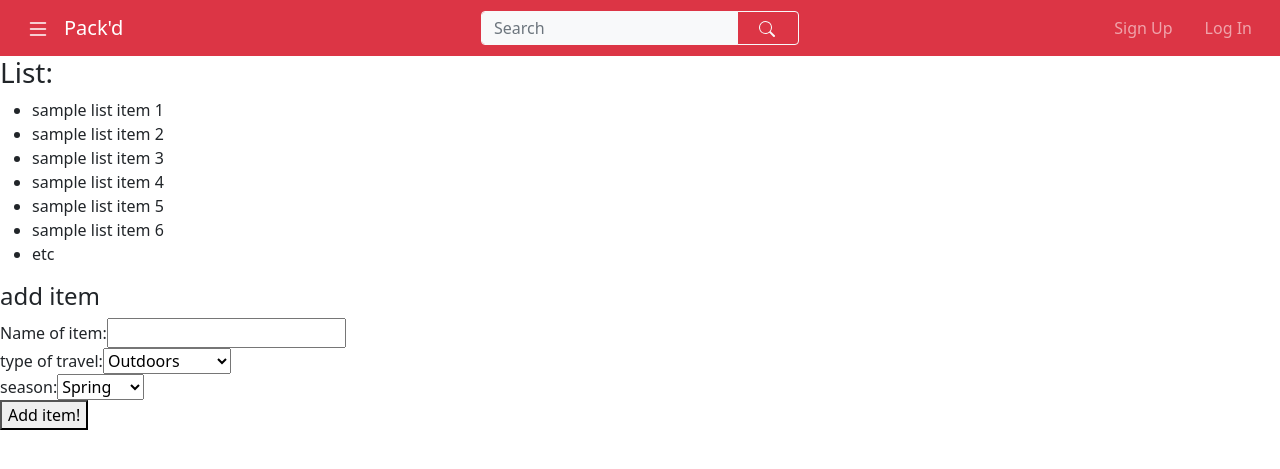
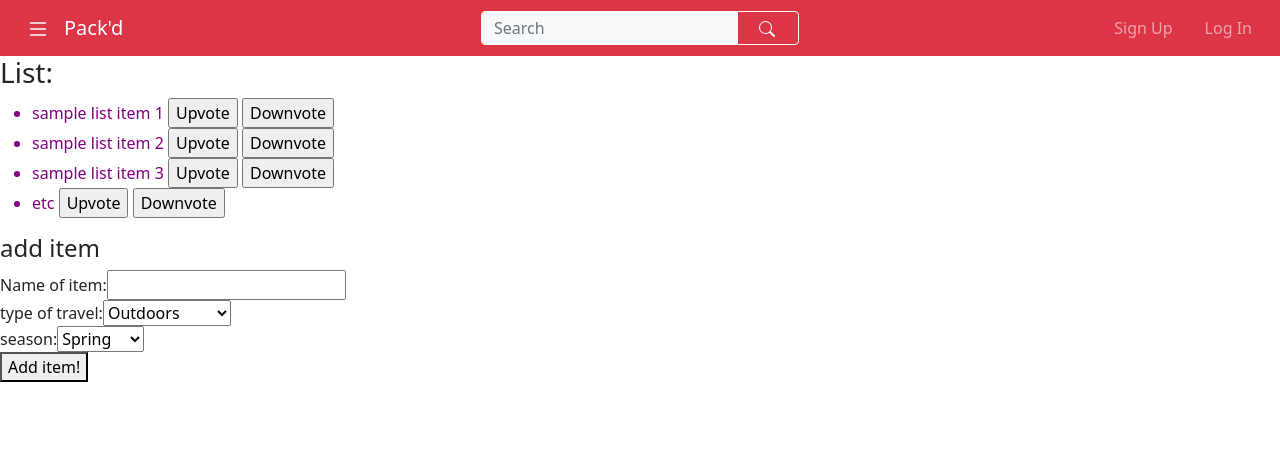
Before and after one commit to thurnye/pack-app, a Django app: page /search/new/filters in a window 1280 px wide. Shown: the top 469 px of the page. Run offline with Django 3.2, Linux system fonts and the light colour scheme; some libraries are stand-ins or nearby versions.

Commit message:
jquery/ajax upvoting/downvoting system build

```diff
--- a/main_app/static/css/style.css
+++ b/main_app/static/css/style.css
@@ -62,3 +62,6 @@ header {
 #content {
     transition: .5s;
 }
+.upvote-btn {
+    color: purple;
+}
--- a/main_app/templates/base.html
+++ b/main_app/templates/base.html
@@ -1,14 +1,17 @@
 {% load static %}
 <!DOCTYPE html>
 <html lang="en">
+
 <head>
   <meta charset="UTF-8">
   <meta name="viewport" content="width=device-width, initial-scale=1.0">
   <meta http-equiv="X-UA-Compatible" content="ie=edge">
   <title>Pack'd</title>
-  <link href="https://cdn.jsdelivr.net/npm/bootstrap@5.0.0-beta3/dist/css/bootstrap.min.css" rel="stylesheet" integrity="sha384-eOJMYsd53ii+scO/bJGFsiCZc+5NDVN2yr8+0RDqr0Ql0h+rP48ckxlpbzKgwra6" crossorigin="anonymous">
+  <link href="https://cdn.jsdelivr.net/npm/bootstrap@5.0.0-beta3/dist/css/bootstrap.min.css" rel="stylesheet"
+    integrity="sha384-eOJMYsd53ii+scO/bJGFsiCZc+5NDVN2yr8+0RDqr0Ql0h+rP48ckxlpbzKgwra6" crossorigin="anonymous">
   <link rel="stylesheet" href="/static/css/style.css">
 </head>
+
 <body>
   <header>
     <nav class="navbar navbar-expand-sm navbar-dark" id="top-nav">
@@ -16,20 +19,26 @@
         <ul class="navbar-nav">
           <li class="d-flex align-items-center">
             <a class="nav-link py-1 my-0" role="button">
-                <svg role="img" xmlns="http://www.w3.org/2000/svg" width="36" height="24" fill="white" class="bi bi-plus py-0 my-0" viewBox="0 0 16 16" id="sidebar-button">
-                  <path fill-rule="evenodd" d="M2.5 12a.5.5 0 0 1 .5-.5h10a.5.5 0 0 1 0 1H3a.5.5 0 0 1-.5-.5zm0-4a.5.5 0 0 1 .5-.5h10a.5.5 0 0 1 0 1H3a.5.5 0 0 1-.5-.5zm0-4a.5.5 0 0 1 .5-.5h10a.5.5 0 0 1 0 1H3a.5.5 0 0 1-.5-.5z"/>
+              <svg role="img" xmlns="http://www.w3.org/2000/svg" width="36" height="24" fill="white"
+                class="bi bi-plus py-0 my-0" viewBox="0 0 16 16" id="sidebar-button">
+                <path fill-rule="evenodd"
+                  d="M2.5 12a.5.5 0 0 1 .5-.5h10a.5.5 0 0 1 0 1H3a.5.5 0 0 1-.5-.5zm0-4a.5.5 0 0 1 .5-.5h10a.5.5 0 0 1 0 1H3a.5.5 0 0 1-.5-.5zm0-4a.5.5 0 0 1 .5-.5h10a.5.5 0 0 1 0 1H3a.5.5 0 0 1-.5-.5z" />
               </svg>
             </a>
           </li>
           <a class="navbar-brand py-1.25" href="/">Pack'd</a>
         </ul>
-          <form action="{% url 'searched_city' %}" method="POST" class="d-flex position-absolute translate-middle-x start-50" id="search-form">
+        <form action="{% url 'searched_city' %}" method="POST"
+          class="d-flex position-absolute translate-middle-x start-50" id="search-form">
           {% csrf_token %}
           <div class="input-group">
-              <input class="form-control py-1 btn-outline-light btn-light text-dark" type="search" placeholder="Search" aria-label="Search" name="query" id="searchTextField">
+            <input class="form-control py-1 btn-outline-light btn-light text-dark" type="search" placeholder="Search"
+              aria-label="Search" name="query" id="searchTextField">
             <button class="btn btn-outline-light py-1" type="submit" arial-label="search" id="search-button">
-                  <svg xmlns="http://www.w3.org/2000/svg" width="36" height="18" fill="currentColor" class="bi bi-search" viewBox="0 0 18 18" id="basic-addon2">
-                    <path d="M11.742 10.344a6.5 6.5 0 1 0-1.397 1.398h-.001c.03.04.062.078.098.115l3.85 3.85a1 1 0 0 0 1.415-1.414l-3.85-3.85a1.007 1.007 0 0 0-.115-.1zM12 6.5a5.5 5.5 0 1 1-11 0 5.5 5.5 0 0 1 11 0z"/>
+              <svg xmlns="http://www.w3.org/2000/svg" width="36" height="18" fill="currentColor" class="bi bi-search"
+                viewBox="0 0 18 18" id="basic-addon2">
+                <path
+                  d="M11.742 10.344a6.5 6.5 0 1 0-1.397 1.398h-.001c.03.04.062.078.098.115l3.85 3.85a1 1 0 0 0 1.415-1.414l-3.85-3.85a1.007 1.007 0 0 0-.115-.1zM12 6.5a5.5 5.5 0 1 1-11 0 5.5 5.5 0 0 1 11 0z" />
               </svg>
             </button>
           </div>
@@ -76,7 +85,13 @@
       {% endblock %}
     </div>
   </main>
-      <script defer type ="text/javascript" src="https://maps.googleapis.com/maps/api/js?v=3.exp&key=AIzaSyABt5_xdXjRl4pFDKfdUtAM4Bv5lgt1vo8&libraries=places"></script>
-      <script defer type ="text/javascript" src="/static/javascript/base.js"></script>
+  <script defer type="text/javascript"
+    src="https://maps.googleapis.com/maps/api/js?v=3.exp&key=AIzaSyABt5_xdXjRl4pFDKfdUtAM4Bv5lgt1vo8&libraries=places"></script>
+  <script defer type="text/javascript" src="/static/javascript/base.js"></script>
+  <script src="https://cdnjs.cloudflare.com/ajax/libs/jquery/3.3.1/jquery.min.js"></script>
+  <script src="https://cdnjs.cloudflare.com/ajax/libs/popper.js/1.12.9/umd/popper.min.js"></script>
+  {% block javascript %}
+  {% endblock javascript %}
 </body>
+
 </html>
--- a/main_app/templates/results.html
+++ b/main_app/templates/results.html
@@ -6,13 +6,26 @@
 
 <div>
     <ul>
-        <li>sample list item 1</li>
-        <li>sample list item 2</li>
-        <li>sample list item 3</li>
-        <li>sample list item 4</li>
-        <li>sample list item 5</li>
-        <li>sample list item 6</li>
-        <li>etc</li>
+        <form class="upvote-btn" method="POST" action="{% url 'upvote_system' %}">
+            {% csrf_token %}
+            <li>sample list item 1
+                <input type="submit" class="upvote" name="upvote" value="Upvote">
+                <input type="submit" class="downvote" name="downvote" value="Downvote">
+            </li>
+            <li>sample list item 2
+                <input type="submit" class="upvote" name="upvote" value="Upvote">
+                <input type="submit" class="downvote" name="downvote" value="Downvote">
+            </li>
+            <li>sample list item 3
+                <input type="submit" class="upvote" name="upvote" value="Upvote">
+                <input type="submit" class="downvote" name="downvote" value="Downvote">
+            </li>
+            <li>etc
+                <input type="submit" class="upvote" name="upvote" value="Upvote">
+                <input type="submit" class="downvote" name="downvote" value="Downvote">
+            </li>
+        </form>
+
     </ul>
 </div>
 
@@ -20,7 +33,7 @@
 <h4>add item</h4>
 <form method="post" action="{% url 'create' %}">
     {% csrf_token %}
-    Name of item:<input type="text" name="name"><br/>
+    Name of item:<input type="text" name="name"><br />
     type of travel:<select name="category">
         <option value="outdoors">Outdoors</option>
         <option value="metropolitan">Metropolitan</option>
@@ -29,13 +42,49 @@
         <option value="beaches">Beaches</option>
         <option value="family">Family</option>
         <option value="other">Other</option>
-    </select><br/>
+    </select><br />
     season:<select name="season">
         <option value="spring">Spring</option>
         <option value="summer">Summer</option>
         <option value="winter">Winter</option>
         <option value="fall">Fall</option>
-    </select><br/>
+    </select><br />
     <button>Add item!</button>
 </form>
 {% endblock %}
+
+
+{% block javascript %}
+<script>
+    $(".upvote-btn").submit(function (e) {
+        let target = document.activeElement
+        e.preventDefault();
+        let serializedData = $(this).serialize();
+        if (target.className === 'upvote') {
+            $.ajax({
+                type: "POST",
+                url: "{% url 'upvote_system' %}",
+                data: serializedData,
+                success: function (response) {
+                    target.style.color = "red"
+                },
+                error: function (response) {
+                    alert(response["responseJSON"]["error"]);
+                }
+            })
+        } else if (target.className === 'downvote') {
+            $.ajax({
+                type: "POST",
+                url: "{% url 'downvote_system' %}",
+                data: serializedData,
+                success: function (response) {
+                    target.style.color = "blue"
+                },
+                error: function (response) {
+                    alert(response["responseJSON"]["error"]);
+                }
+            })
+        }
+    })
+</script>
+{% endblock javascript %}
--- a/main_app/urls.py
+++ b/main_app/urls.py
@@ -1,5 +1,6 @@
 from django.urls import path
 from . import views
+
 
 urlpatterns = [
     path('', views.home, name='home'),
@@ -9,5 +10,7 @@ urlpatterns = [
     path('create', views.create, name="create"),
     path('accounts/signup', views.signup, name='signup'),
 
-    path("test", views.test, name="test")
+    path("test", views.test, name="test"),
+    path("post/ajax/up", views.upvote_system, name="upvote_system"),
+    path("post/ajax/down", views.downvote_system, name="downvote_system"),
 ]
--- a/main_app/views.py
+++ b/main_app/views.py
@@ -3,6 +3,7 @@ from django.http import HttpResponse
 from django.contrib.auth import login
 from django.contrib.auth.forms import UserCreationForm
 from django.contrib.auth.decorators import login_required
+from django.core import serializers
 
 # Create your views here.
 
@@ -44,3 +45,21 @@ def signup(request):
 
 def test(request):
     return render(request, "test.html")
+
+def upvote_system(request):
+    if request.is_ajax and request.method == "POST":
+        print("UPVOTE: this is successfully an ajax & post method")
+        # this is where the view func will update the database items counters
+        # will also create a relation for the user, to check to see if they've previously voted
+        return redirect('/')
+    else:
+        return JsonResponse({"error": ""}, status=400)
+
+def downvote_system(request):
+    if request.is_ajax and request.method == "POST":
+        print("DOWNVOTE: this is successfully an ajax & post method")
+        # this is where the view func will update the database items counters
+        # will also create a relation for the user, to check to see if they've previously voted
+        return redirect('/')
+    else:
+        return JsonResponse({"error": ""}, status=400)
```
Also changed, not shown: packapp1/settings.py (+9 -1 lines), 1 other file. Lines whose indentation alone changed are shown as unchanged.
